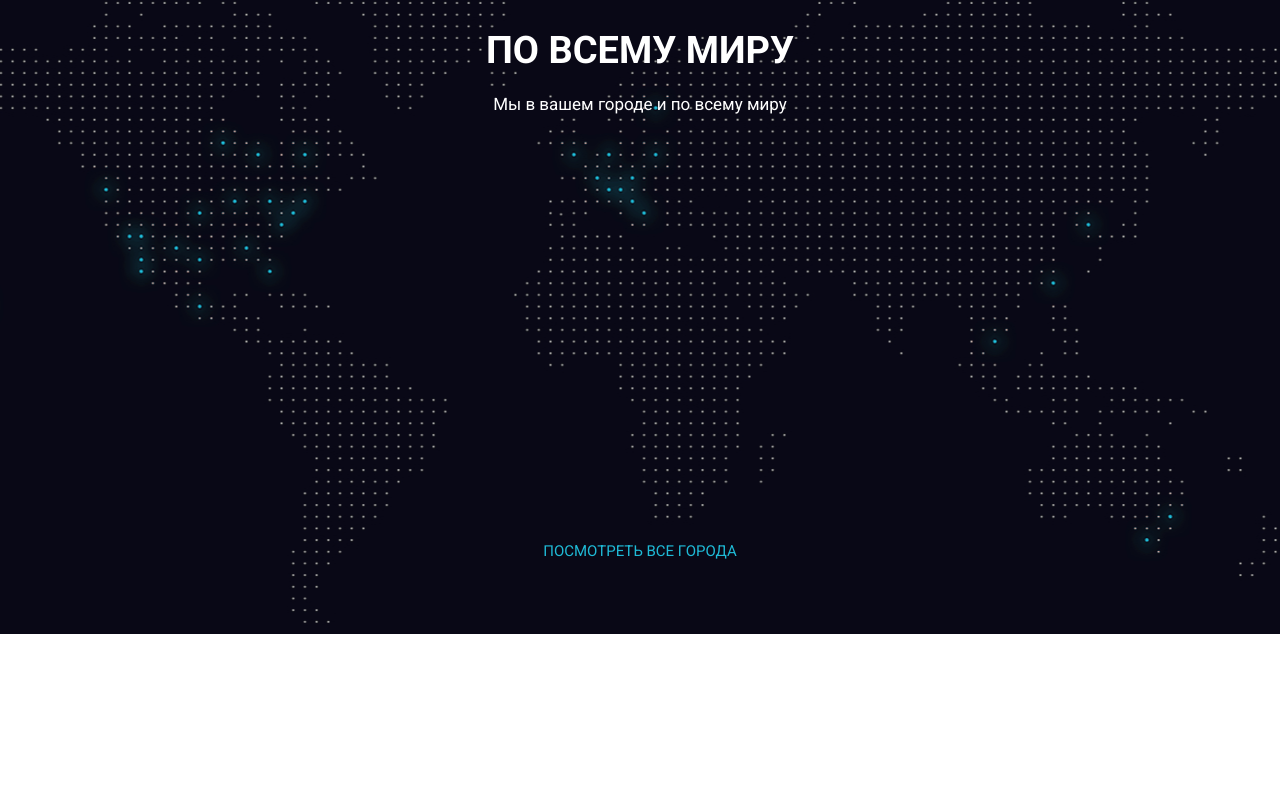
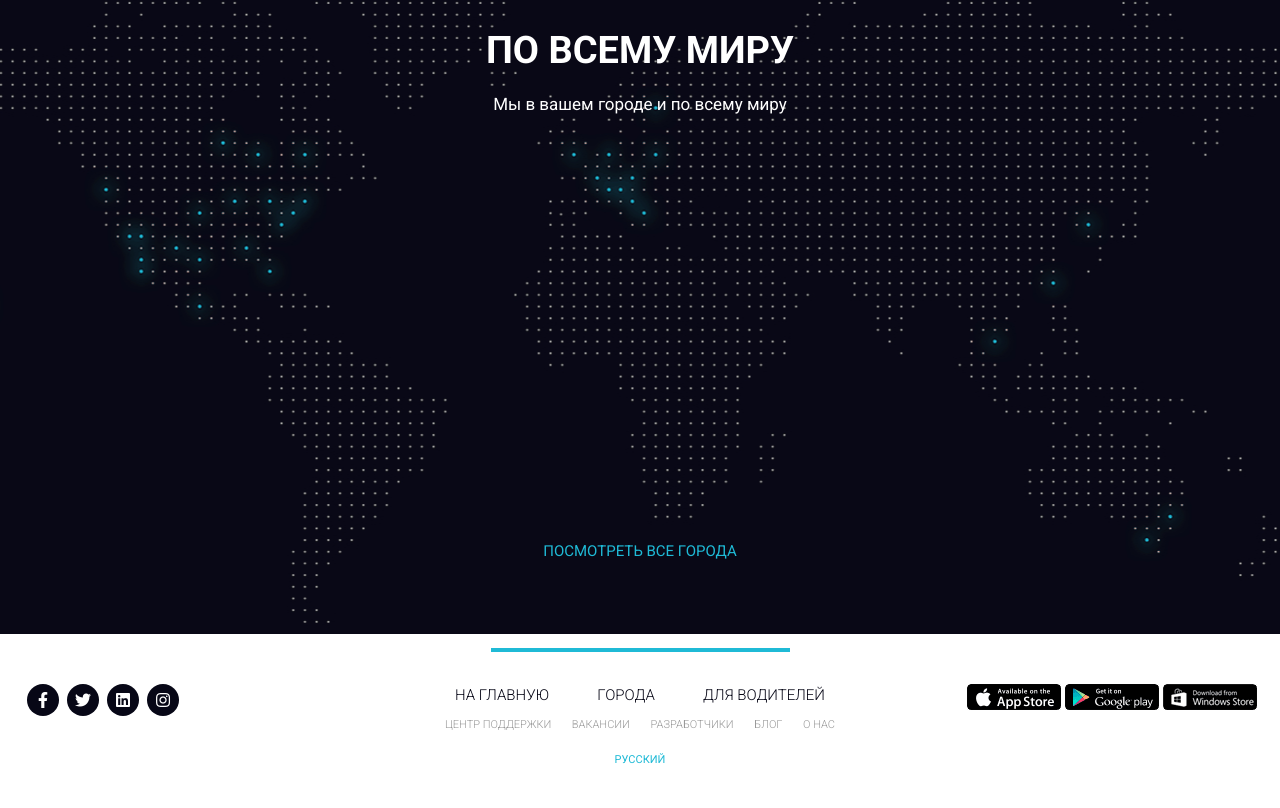
Before and after one commit to Astaper/Uber, a plain HTML site: page src/index.html in a window 1280 px wide. Shown: the part 4829-5637 px from the top of the page. Before the commit the page ends 5463 px from the top, so only its background shows below. Drawn offline with Linux system fonts and the light colour scheme.

Commit message:
add fontawesome fonts

```diff
--- a/src/index.html
+++ b/src/index.html
@@ -8,6 +8,7 @@
     <link href="https://fonts.googleapis.com/css?family=Roboto:300,400,700&amp;subset=cyrillic-ext" rel="stylesheet">
     <link rel="stylesheet" href="css/bootstrap-reboot.min.css">
     <link rel="stylesheet" href="css/bootstrap-grid.min.css">
+    <link rel="stylesheet" href="https://use.fontawesome.com/releases/v5.8.2/css/all.css" integrity="sha384-oS3vJWv+0UjzBfQzYUhtDYW+Pj2yciDJxpsK1OYPAYjqT085Qq/1cq5FLXAZQ7Ay" crossorigin="anonymous">
     <link rel="stylesheet" href="css/style.min.css">
 </head>
 
@@ -369,6 +370,59 @@
             <a href="#" class="world_link">посмотреть все города</a>
         </div>
     </section>
+
+    <footer>
+        <div class="footer_divider"></div>
+        <div class="footer_wrapper">
+            <!-- Если не оборачивать каждый блок в обертку - получится криво -->
+            <div>
+                <div class="footer_social">
+                    <a href="#" class="footer_social_item">
+                        <i class="fab fa-facebook-f"></i>
+                    </a>
+                    <a href="#" class="footer_social_item">
+                        <i class="fab fa-twitter"></i>
+                    </a>
+                    <a href="#" class="footer_social_item">
+                        <i class="fab fa-linkedin"></i>
+                    </a>
+                    <a href="#" class="footer_social_item">
+                        <i class="fab fa-instagram"></i>
+                    </a>
+                </div>
+            </div>
+            <div>
+                <div class="footer_links">
+                    <div class="footer_links_main">
+                        <a href="#">на главную</a>
+                        <a href="#">города</a>
+                        <a href="#">для водителей</a>
+                    </div>
+                    <div class="footer_links_sub">
+                        <a href="#">центр поддержки</a>
+                        <a href="#">вакансии</a>
+                        <a href="#">разработчики</a>
+                        <a href="#">блог</a>
+                        <a href="#">о нас</a>
+                    </div>
+                    <a href="#" class="footer_links_lang">Русский</a>
+                </div>
+            </div>
+            <div>
+                <div class="footer_mobile">
+                    <a href="#">
+                        <img src="img/app_store.png" alt="App Store">
+                    </a>
+                    <a href="#">
+                        <img src="img/google_play.png" alt="Google play">
+                    </a>
+                    <a href="#">
+                        <img src="img/windows_store.png" alt="Windows store">
+                    </a>
+                </div>
+            </div>
+        </div>
+    </footer>
 </body>
 
 </html>
--- a/src/sass/style.sass
+++ b/src/sass/style.sass
@@ -353,3 +353,72 @@ a
 		left: 50%
 		transform: translateX(-50%)
 		bottom: 49px
+
+footer
+	padding: 14px 23px 39px 23px
+	a
+		&:hover
+			text-decoration: none
+
+.footer
+	&_divider
+		width: 299px
+		height: 4px
+		background-color: #1fbad6
+		margin: 0 auto
+
+	&_wrapper
+		display: flex
+		justify-content: space-between
+		align-items: flex-start
+		padding-top: 32px
+	&_wrapper > div
+		width: 33%
+		&:nth-child(3)
+			display: flex
+			justify-content: flex-end
+	&_social
+		width: 160px
+		display: flex
+		justify-content: space-between
+		&_item
+			display: flex
+			justify-content: center
+			align-items: center
+			margin: 0 4px
+			width: 32px
+			height: 32px
+			background-color: #070716
+			border-radius: 100%
+			i
+				color: #fff
+	&_links
+		width: 390px
+		margin: 0 auto
+		&_main
+			display: flex
+			justify-content: space-between
+			padding: 0 10px
+			a
+				color: #070716
+				font-size: 15px
+				font-weight: 300
+				text-transform: uppercase
+		&_sub
+			display: flex
+			justify-content: space-between
+			margin-top: 10px
+			a
+				color: #999999
+				font-size: 11px
+				font-weight: 300
+				text-transform: uppercase
+		&_lang
+			display: block
+			margin: 0 auto
+			color: #1fbad6
+			font-size: 11px
+			font-weight: 400
+			margin-top: 19px
+			text-transform: uppercase
+			text-align: center
```
Also changed, not shown: src/css/style.min.css, src/icons/ca.png (added), src/icons/fa.png (added), src/icons/in.png (added), src/icons/tw.png (added), src/img/app_store.png (added), src/img/google_play.png (added), src/img/windows_store.png (added), 1 other file.
